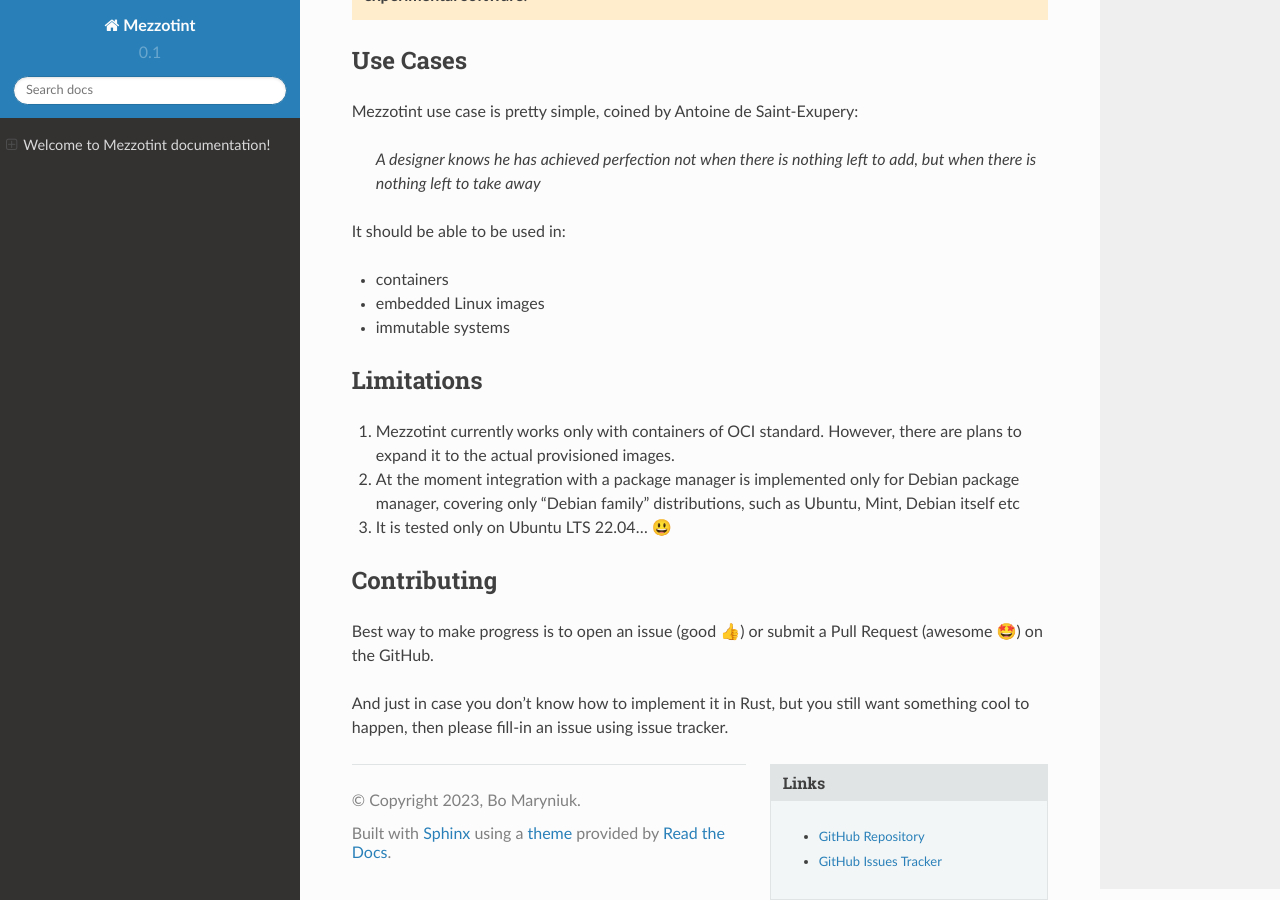
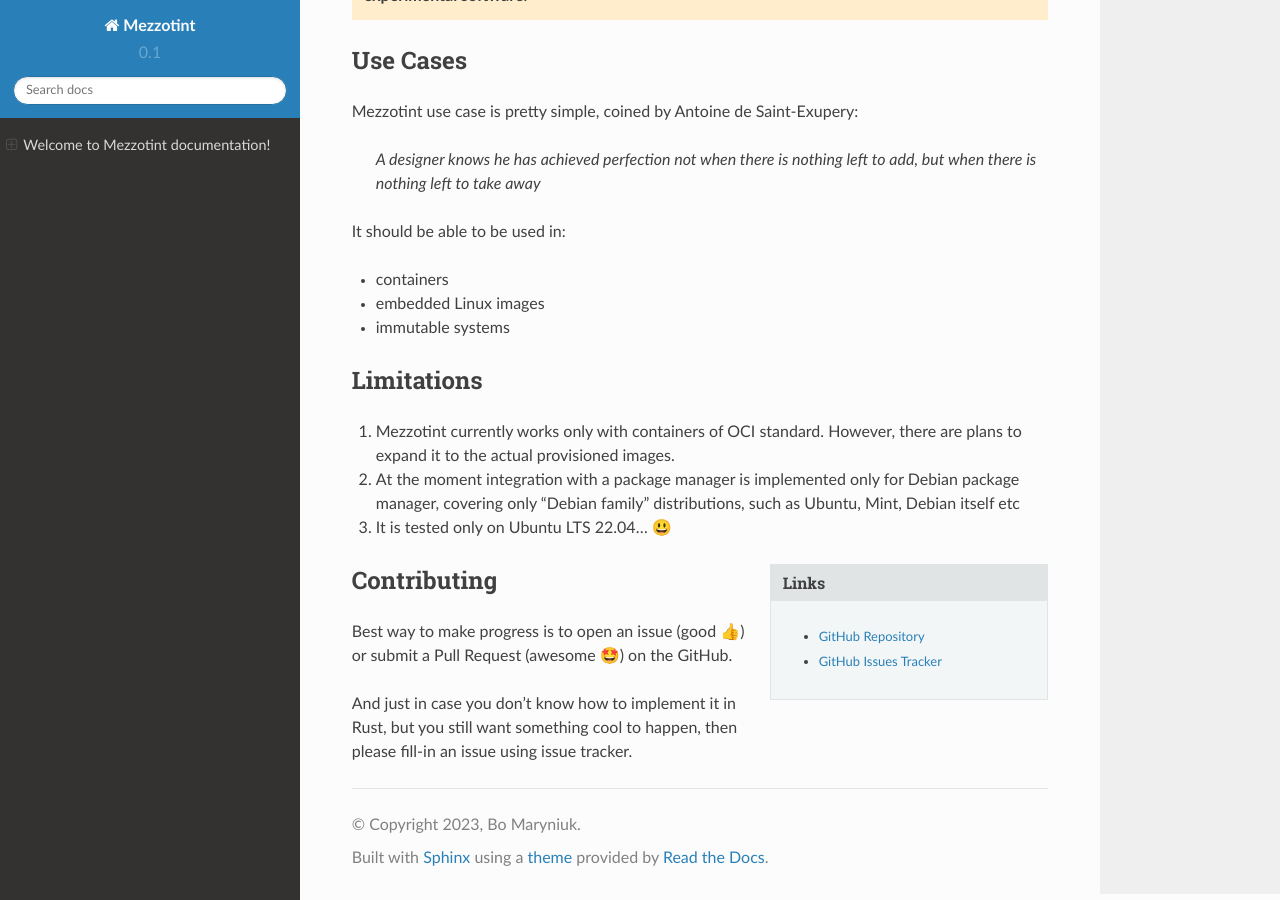
Before and after one commit to tinythings/mezzotint, a Sphinx documentation site: the page built from docs/index.rst, in a window 1280 px wide and 900 px high, scrolled down 782 px. Built offline with Sphinx 7.4.7 and the Read the Docs theme 2.0.0, drawn with Linux system fonts in a browser that asks for light colours; pages that are not in the unit, such as notebooks, are missing from menus; part of the change alters nothing that is shown.

```diff
--- a/docs/index.rst
+++ b/docs/index.rst
@@ -57,6 +57,11 @@ Limitations
 2. At the moment integration with a package manager is implemented only for Debian package manager, covering only "Debian family" distributions, such as Ubuntu, Mint, Debian itself etc
 3. It is tested only on Ubuntu LTS 22.04... 😃
 
+.. sidebar:: Links
+
+   * `GitHub Repository <https://github.com/isbm/mezzotint>`__
+
+   * `GitHub Issues Tracker <https://github.com/isbm/mezzotint/issues>`__
 
 Contributing
 -------------
@@ -64,9 +69,3 @@ Contributing
 Best way to make progress is to open an issue (good 👍) or submit a Pull Request (awesome 🤩) on the GitHub.
 
 And just in case you don't know how to implement it in Rust, but you still want something cool to happen, then please fill-in an issue using issue tracker.
-
-.. sidebar:: Links
-
-   * `GitHub Repository <https://github.com/isbm/mezzotint>`__
-
-   * `GitHub Issues Tracker <https://github.com/isbm/mezzotint/issues>`__
```
